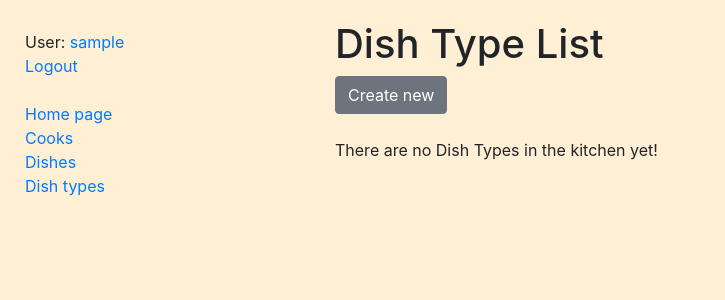
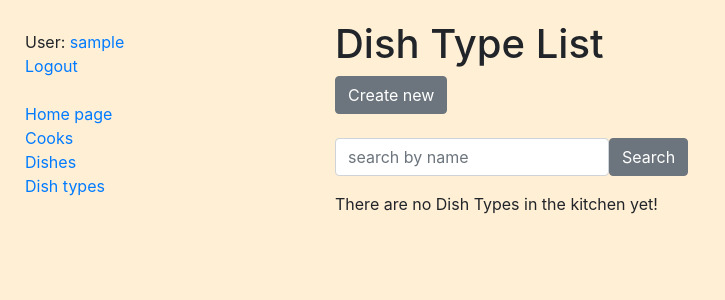
Before and after one commit to ochernous/restaurant-kitchen-managment, a Django app: page /dish-types/ in a window 1280 px wide. Shown: the top 300 px of the page, without its empty margins (0-725 px from the left). Run offline with Django 4.2, Linux system fonts and the light colour scheme; the visitor is signed in with stand-in values (Sample User, id 1); data that the repository does not hold is empty; some libraries are stand-ins or nearby versions.

Commit message:
Add search field to webpage with DishTypes
Add search form in 'forms.py', redefinded methods of 'DishTypeListView', update 'dish_type_list' template, add 'query_transform' templatetag, update 'pagination' template

```diff
--- a/kitchen/forms.py
+++ b/kitchen/forms.py
@@ -31,3 +31,12 @@ class DishForm(forms.ModelForm):
     class Meta:
         model = Dish
         fields = "__all__"
+
+
+class DishTypeSearchForm(forms.Form):
+    name = forms.CharField(
+        max_length=255,
+        required=False,
+        label="",
+        widget=forms.TextInput(attrs={"placeholder": "search by name"})
+    )
--- /dev/null
+++ b/kitchen/templatetags/query_transform.py
@@ -0,0 +1,14 @@
+from django import template
+
+register = template.Library()
+
+
+@register.simple_tag
+def query_transform(request, **kwargs):
+    updated = request.GET.copy()
+    for k, v in kwargs.items():
+        if v is not None:
+            updated[k] = v
+        else:
+            updated.pop(k, 0)
+    return updated.urlencode()
--- a/kitchen/views.py
+++ b/kitchen/views.py
@@ -4,7 +4,7 @@ from django.shortcuts import render
 from django.urls import reverse_lazy
 from django.views import generic
 
-from kitchen.forms import CookCreationForm, DishForm, CookUpdateForm
+from kitchen.forms import CookCreationForm, DishForm, CookUpdateForm, DishTypeSearchForm
 from kitchen.models import Cook, Dish, DishType
 
 
@@ -26,6 +26,21 @@ class DishTypeListView(LoginRequiredMixin, generic.ListView):
     template_name = "kitchen/dish_type_list.html"
     context_object_name = "dish_type_list"
     paginate_by = 5
+
+    def get_context_data(self, *, object_list=None, **kwargs):
+        context = super(DishTypeListView, self).get_context_data(**kwargs)
+        name = self.request.GET.get("name", "")
+        context["search_form"] = DishTypeSearchForm(
+            initial={"name": name}
+        )
+        return context
+
+    def get_queryset(self):
+        queryset = DishType.objects.all()
+        form = DishTypeSearchForm(self.request.GET)
+        if form.is_valid():
+            return queryset.filter(name__icontains=form.cleaned_data["name"])
+        return queryset
 
 
 class DishTypeDetailView(LoginRequiredMixin, generic.DetailView):
@@ -57,6 +72,11 @@ class DishListView(LoginRequiredMixin, generic.ListView):
     model = Dish
     queryset = Dish.objects.select_related("dish_type")
     paginate_by = 5
+
+    def get_context_data(self, *, object_list=None, **kwargs):
+        context = super(DishListView, self).get_context_data(**kwargs)
+        context["search_field"] = DishTypeSearchForm()
+        return context
 
 
 class DishDetailView(LoginRequiredMixin, generic.DetailView):
--- a/templates/includes/pagination.html
+++ b/templates/includes/pagination.html
@@ -1,11 +1,12 @@
+{% load query_transform %}
 {% if is_paginated %}
   <ul class="pagination">
     {% if page_obj.has_previous %}
-      <li class="page-item"><a class="page-link" href="?page={{ page_obj.previous_page_number }}">Prev</a></li>
+      <li class="page-item"><a class="page-link" href="?{% query_transform request page=page_obj.previous_page_number %}">Prev</a></li>
     {% endif %}
     <li class="page-item active"><span class="page-link">{{ page_obj.number }} of {{ paginator.num_pages }}</span></li>
     {% if page_obj.has_next %}
-      <li class="page-item"><a class="page-link" href="?page={{ page_obj.next_page_number }}">Next</a></li>
+      <li class="page-item"><a class="page-link" href="?{% query_transform request page=page_obj.next_page_number %}">Next</a></li>
     {% endif %}
   </ul>
 {% endif %}
--- a/templates/kitchen/dish_type_list.html
+++ b/templates/kitchen/dish_type_list.html
@@ -1,10 +1,15 @@
 {% extends "base.html" %}
+{% load crispy_forms_filters %}
 
 {% block content %}
   <h1>Dish Type List</h1>
   <a href="{% url 'kitchen:dish-type-create' %}" class="btn btn-secondary">Create new</a>
   <br>
   <br>
+  <form method="get" action="" class="form-inline">
+    {{ search_form|crispy }}
+    <input type="submit" value="Search" class="btn btn-secondary">
+  </form>
 
   {% if dish_type_list %}
     <ul>
```
